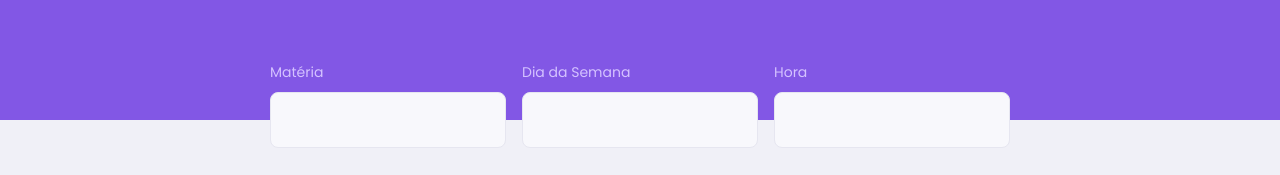
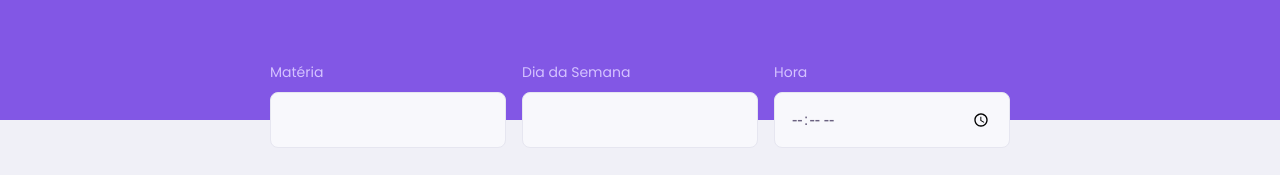
Before and after one commit to ThomasLossio/nlw-proffy-web, a React (Create React App) app: page /study in a window 1280 px wide. Shown: the part 220-395 px from the top of the page. Built offline with nearby package versions, Linux system fonts and the light colour scheme.

Commit message:
Refactor inputs on TeacherList

```diff
--- a/src/pages/TeacherList/index.tsx
+++ b/src/pages/TeacherList/index.tsx
@@ -4,26 +4,16 @@
 
 
 import './styles.css'
+import Input from '../../components/Input'
 
 function TeacherList() {
   return (
     <div id="page-teacher-list" className="container">
       <PageHeader title="Estes são os proffys disponíveis.">
         <form id="search-teachers">
-          <div className="input-block">
-            <label htmlFor="subject">Matéria</label>
-            <input type="text" id="subject"/>
-          </div>
-
-          <div className="input-block">
-            <label htmlFor="week_day">Dia da Semana</label>
-            <input type="text" id="week_day"/>
-          </div>
-
-          <div className="input-block">
-            <label htmlFor="time">Hora</label>
-            <input type="text" id="time"/>
-          </div>
+          <Input name="subject" label="Matéria"/>
+          <Input name="week_day" label="Dia da Semana"/>
+          <Input type="time" name="time" label="Hora"/>
         </form>
       </PageHeader>
 
--- a/src/pages/TeacherList/styles.css
+++ b/src/pages/TeacherList/styles.css
@@ -11,40 +11,6 @@
   color: var(--color-text-in-primary);
 }
 
-#search-teachers .input-block {
-  position: relative;
-}
-
-#search-teachers .input-block + .input-block {
-  margin-top: 1.4rem;
-}
-
-#search-teachers .input-block label {
-  font-size: 1.4rem;
-}
-
-#search-teachers .input-block input {
-  width: 100%;
-  height: 5.6rem;
-  margin-top: 0.8rem;
-  border-radius: 0.8rem;
-  background: var(--color-input-background);
-  border: 1px solid var(--color-line-in-white);
-  outline: 0;
-  padding: 0 1.6rem;
-  font: 1.6rem Archivo;
-}
-
-#search-teachers .input-block:focus-within::after {
-  width: calc(100% - 3.2rem);
-  height: 2px;
-  content: '';
-  background: var(--color-primary-light);
-  position: absolute;
-  left: 1.6rem;
-  right: 1.6rem;
-  bottom: 0;
-}
 
 #page-teacher-list main {
   margin: 3.2rem auto;
```
